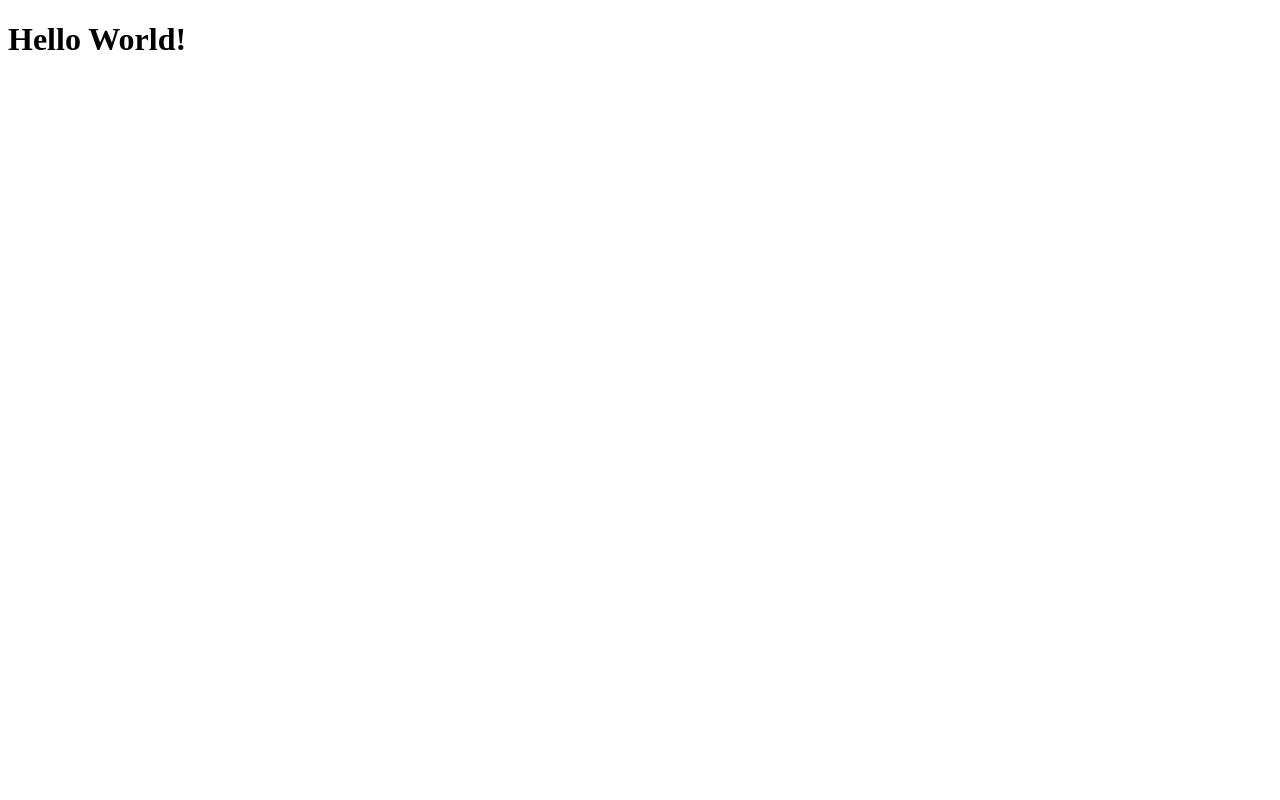
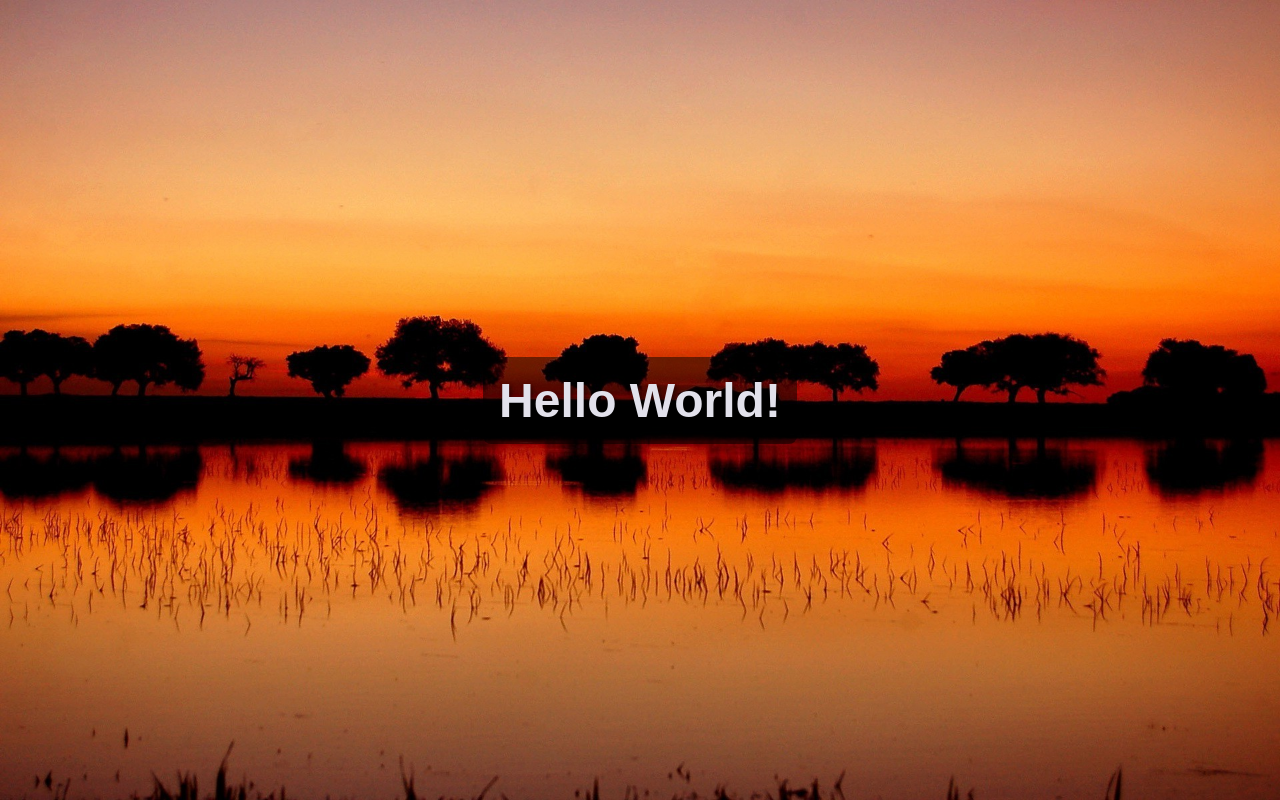
Before and after one commit to mario-leandro/atividadeDescomplica, a plain HTML site: page projeto/index.html in a window 1280 px wide. Drawn offline with Linux system fonts and the light colour scheme.

Commit message:
Adicionando imagem ao projeto com uma legenda no meio da tela

```diff
--- a/projeto/index.html
+++ b/projeto/index.html
@@ -4,8 +4,42 @@
     <meta charset="UTF-8">
     <meta name="viewport" content="width=device-width, initial-scale=1.0">
     <title>Atividade de Prática Integradora Desenvolvimento de Apps</title>
+    <style>
+        * {
+            margin: 0;
+            padding: 0;
+            box-sizing: border-box;
+        }
+
+        body {
+            font-family: Arial, sans-serif;
+            display: flex;
+            justify-content: center;
+            align-items: center;
+            height: 100vh;
+            background-color: #f0f0f0;
+        }
+
+        img {
+            width: 100%;
+            height: 100%;
+            object-fit: cover;
+            position: absolute;
+            z-index: -1;
+        }
+
+        h1 {
+            font-size: 3rem;
+            color: #e2e1eb;
+            text-shadow: 2px 2px 4px rgba(0, 0, 0, 0.5);
+            background-color: rgba(0, 0, 0, 0.5);
+            padding: 1rem;
+            border-radius: 0.5rem;
+        }
+    </style>
 </head>
 <body>
+    <img src="images/sunset.jpg" alt="imagem de paisagem">
     <h1>Hello World!</h1>
 </body>
 </html>
```
Also changed, not shown: projeto/images/sunset.jpg (added).
